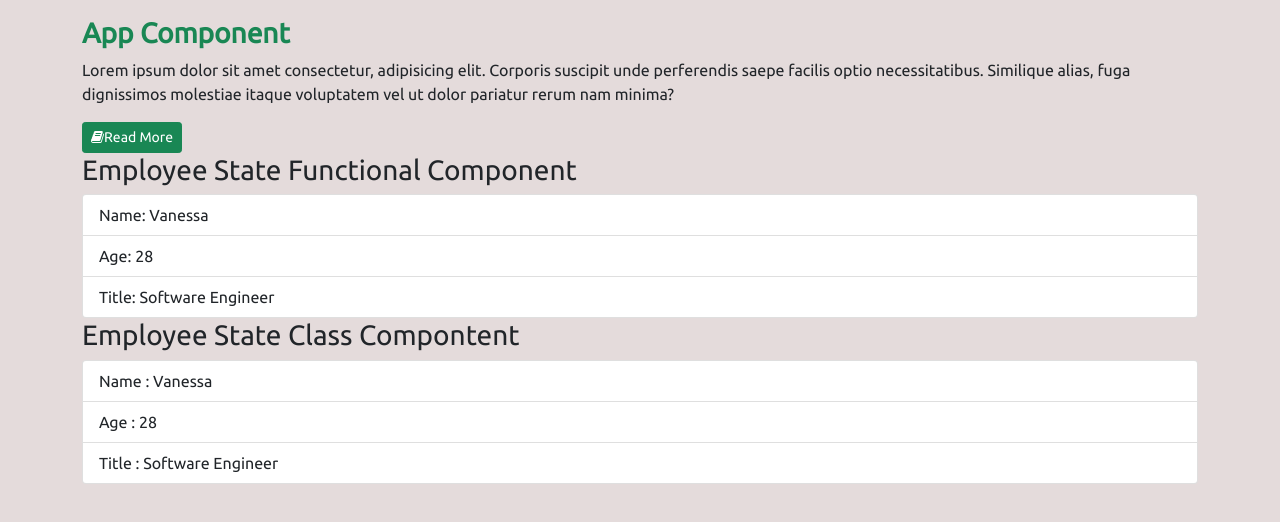
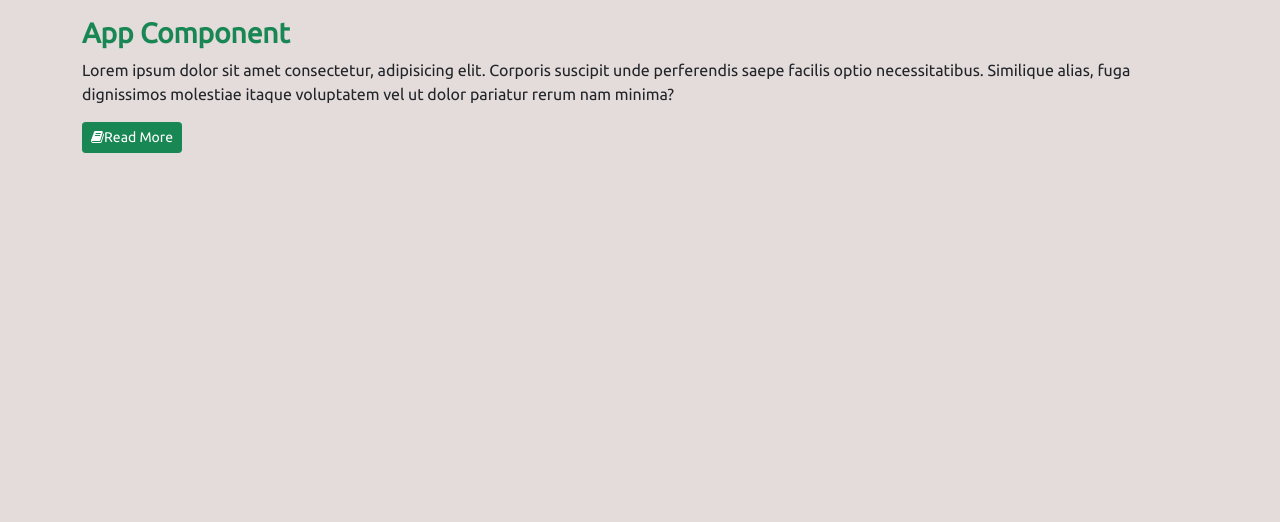
Before and after one commit to dev-Yogi/reactjs-tsx-master, a React (Create React App) app: page / in a window 1280 px wide. Shown: the top 522 px of the page. Built offline with nearby package versions, Linux system fonts and the light colour scheme.

Commit message:
event handling restructure

```diff
--- a/src/App.tsx
+++ b/src/App.tsx
@@ -2,10 +2,7 @@ import React from 'react';
 import logo from './logo.svg';
 import './App.css';
 
-import Employee from '../src/components/Employee';
-import Customer from './components/Customer';
-import { CustomerClass } from './components/CustomerClass';
-import { EmployeeClass } from './components/EmployeeClass';
+
 
 function App() {
   return (
@@ -27,43 +24,7 @@ function App() {
          </div>
        </div>
 
-       <div className="row">
-          <div className="col">
-          <Employee/>
-          </div>
-      </div>
-
-      <div className="row">
-      <div className="col">
-        <EmployeeClass/>
-      </div>
-    </div>
     </div> {/*Container Closing Div */}
-
-
-
-
-
-   {/* <div className="row">
-       <div className="col">
-         <Employee/>
-
-       </div>
-     </div>
-
-     <div className="row">
-       <div className="col">
-         <Customer name={'Vanessa'} age={28} title={"Software Engineer"}/>
-       </div>
-     </div>
-
-     <div className="row">
-       <div className="col">
-         <CustomerClass name={'Vanessa'} age={28} title={"Software Engineer"}/>
-       </div>
-     </div>
-  */}
-
    </React.Fragment>
   );
 }
--- a/src/components/Employee.tsx
+++ /dev/null
@@ -1,36 +0,0 @@
-import React, {useState} from "react";
-
-
-interface IProps{};
-interface IState{
-    name: string;
-    age: number;
-    title: string;
-};
-
-let Employee:React.FC<IProps> = () =>{
-    let [state, setState] = useState<IState>({
-        name: 'Vanessa',
-        age : 28,
-        title: 'Software Engineer'
-    });
-
-    return(
-        <React.Fragment>
-            <h3>Employee State Functional Component</h3>
-
-            <ul className="list-group">
-                <li className="list-group-item">
-                    Name: {state.name}
-                </li>
-                <li className="list-group-item">
-                    Age: {state.age}
-                </li>
-                <li className="list-group-item">
-                    Title: {state.title}
-                </li>
-            </ul>
-        </React.Fragment>
-    )
-};
-export default Employee;
--- a/src/components/EmployeeClass.tsx
+++ /dev/null
@@ -1,48 +0,0 @@
-import { render } from "@testing-library/react";
-import React, {useState} from "react";
-import { renderIntoDocument } from "react-dom/test-utils";
-
-interface IProps{};
-interface IState{
-    name: string;
-    age: number;
-    title: string;
-};
-
-export class EmployeeClass extends React.Component<IProps, IState >{
-    constructor(props:IProps){
-    super(props);
-    this.state = {
-        name: 'Vanessa',
-        age: 28,
-        title: 'Software Engineer'
-    } as IState //initializing state in the constructor
-    }
-
-
-render() {
-    let {name, age, title} = this.state
-
-
-        return(
-            <React.Fragment>
-                <h3>Employee State Class Compontent</h3>
-
-                <ul className="list-group">
-                <li className="list-group-item">
-                    Name : {name}
-
-                </li>
-                <li className="list-group-item">
-                    Age : {age}
-
-                </li>
-                <li className="list-group-item">
-                    Title : {title}
-
-                </li>
-            </ul>
-            </React.Fragment>
-        );
-    }
-}
```
Also changed, not shown: src/components/Customer.tsx (deleted, +0 -32 lines), src/components/CustomerClass.tsx (deleted, +0 -40 lines).
